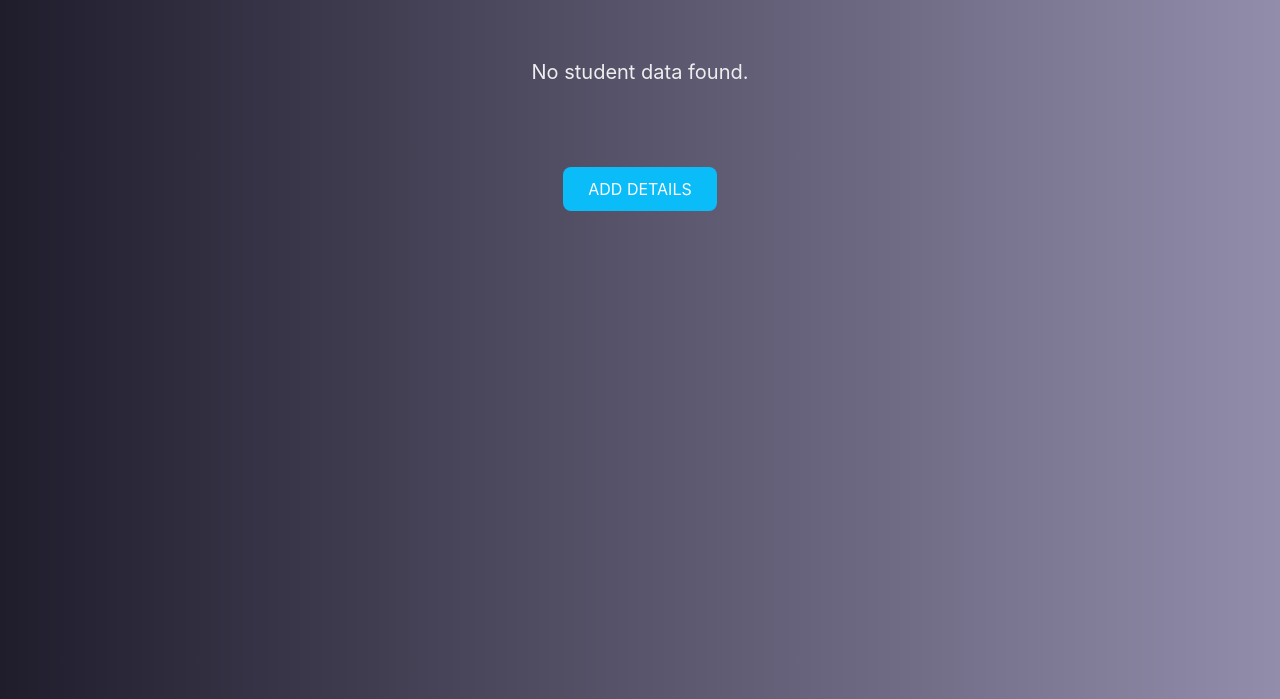
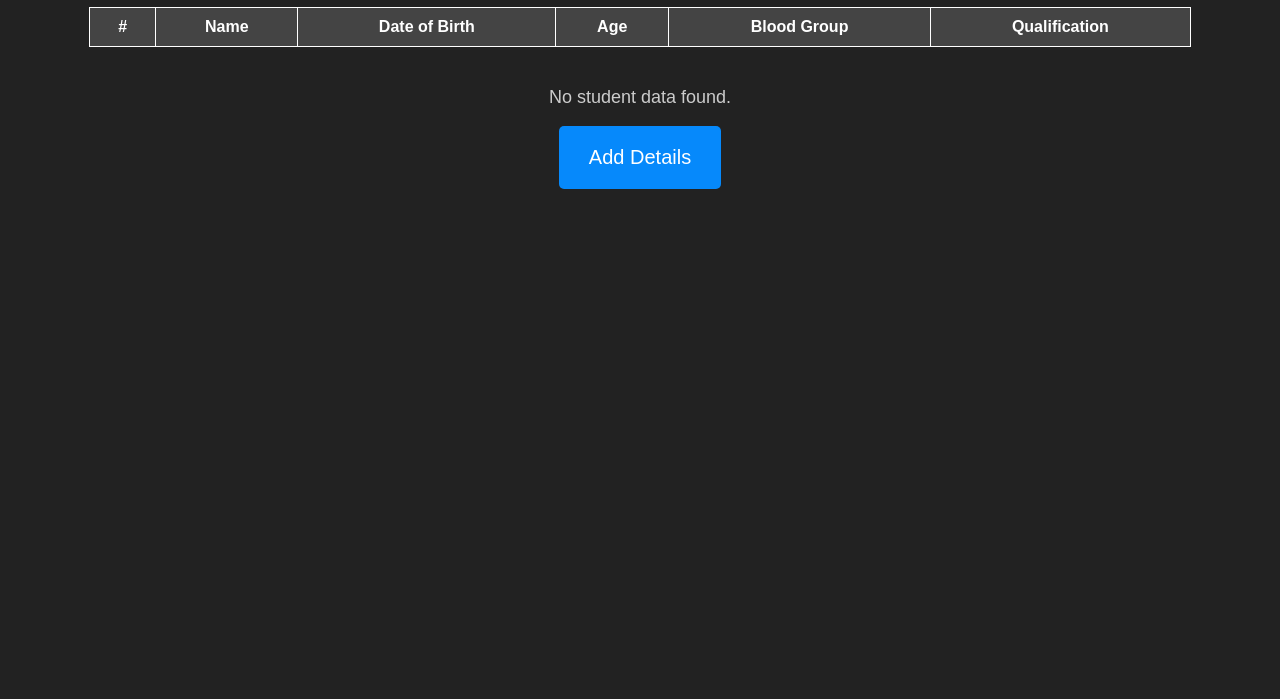
Before and after one commit to Kanimozhi-RAVI/JavaScript-task-9, a plain HTML site: page details.html in a window 1280 px wide. Shown: the part 101-800 px from the top of the page. Drawn offline with nearby package versions, Linux system fonts and the light colour scheme.

Commit message:
create a table

```diff
--- a/details.html
+++ b/details.html
@@ -1,98 +1,59 @@
 <!DOCTYPE html>
-<html lang="en">
+<html>
 <head>
-  <meta charset="UTF-8">
-  <title>Student Records</title>
-  <meta name="viewport" content="width=device-width, initial-scale=1.0">
-  <link
-    rel="stylesheet"
-    href="https://maxcdn.bootstrapcdn.com/bootstrap/4.3.1/css/bootstrap.min.css">
+  <title>Student Table</title>
   <style>
     body {
-      background: linear-gradient(to right, #1f1c2c, #928dab);
+      background-color: #222;
       color: white;
-      padding: 30px;
-      min-height: 100vh;
-    }
-
-    h2 {
+      font-family: Arial, sans-serif;
       text-align: center;
-      margin-bottom: 40px;
-      color: #0abcf8;
-      text-shadow: 0 0 10px #0abcf8;
+      padding: 20px;
     }
 
     table {
-      background-color: rgba(255, 255, 255, 0.1);
-      overflow: hidden;
+      margin: auto;
+      width: 90%;
+      border-collapse: collapse;
+      margin-top: 20px;
     }
 
     th, td {
-      text-align: center;
-      vertical-align: middle;
+      border: 1px solid white;
+      padding: 10px;
     }
 
-    thead {
-      background-color: #0abcf8;
-      color: #000;
+    th {
+      background-color: #444;
     }
 
-    tbody tr:hover {
-      background-color: rgba(255, 255, 255, 0.05);
+    .back-btn {
+      background-color: #0689fb;
+      color: white;
+      padding: 20px 30px;
+      border: none;
+      border-radius: 5px;
+      cursor: pointer;
+      font-size: 20px;
     }
 
-    .btn-back {
-      display: block;
-      margin: 30px auto 0;
-      background-color: #0abcf8;
-      color: white;
-      border: none;
-      padding: 10px 25px;
-      border-radius: 8px;
-      font-size: 16px;
-      transition: background 0.3s ease;
+    .back-btn:hover {
+      background-color: #218838;
     }
 
-    .btn-back:hover {
-      background-color: #098ab7;
-    }
-
-    .empty-msg {
-      text-align: center;
-      font-size: 20px;
-      padding: 50px;
-      color: #eee;
-    }
-
-    .table-responsive {
-      border-radius: 12px;
-      overflow-x: auto;
+    .no-data {
+      margin-top: 40px;
+      font-size: 18px;
+      color: #ccc;
     }
   </style>
 </head>
 <body>
 
-  <div class="container">
-    <h2> Student Details</h2>
+  <h1>Student Details</h1>
 
-    <div id="studentTableContainer" class="table-responsive"></div>
 
-    <button class="btn-back" onclick="goBack()">ADD DETAILS</button>
-  </div>
-
-  <script>
-    function goBack() {
-      window.location.href = "index.html";
-    }
-
-    const students = JSON.parse(localStorage.getItem("students")) || [];
-    const container = document.getElementById("studentTableContainer");
-
-    if (students.length === 0) {
-      container.innerHTML = "<div class='empty-msg'>No student data found.</div>";
-    } else {
-      let table = `
-        <table class="table table-bordered table-striped text-white">
+  <table>
     <thead>
       <tr>
         <th>#</th>
@@ -103,28 +64,35 @@
         <th>Qualification</th>
       </tr>
     </thead>
-          <tbody>
-      `;
+    <tbody id="body"></tbody>
+  </table>
 
-      students.forEach((student, index) => {
-        table += `
-          <tr>
-            <td>${index + 1}</td>
-            <td>${student.username}</td>
-            <td>${student.dob}</td>
-            <td>${student.age}</td>
-            <td>${student.bloodgroup}</td>
-            <td>${student.qualification}</td>
-          </tr>
-        `;
-      });
+  <div class="no-data" id="noDataMsg" style="display: none;">No student data found.</div>
+  <br>
+  <button class="back-btn" onclick="add()">Add Details</button>
 
-      table += `
-          </tbody>
-        </table>
-      `;
+  <script>
+    var table = JSON.parse(localStorage.getItem('students')) || [];
+    console.log(table);
 
-      container.innerHTML = table;
+    if (table.length === 0) {
+      document.getElementById('noDataMsg').style.display = 'block';
+    } else {
+      for (var i = 0; i < table.length; i++) {
+        document.getElementById('body').innerHTML +=
+          '<tr>' +
+            '<td>' + (i + 1) + '</td>' +
+            '<td>' + table[i].username + '</td>' +
+            '<td>' + table[i].dob + '</td>' +
+            '<td>' + table[i].age + '</td>' +
+            '<td>' + table[i].bloodgroup + '</td>' +
+            '<td>' + table[i].qualification + '</td>' +
+          '</tr>';
+      }
+    }
+
+    function add() {
+      location.replace('index.html');
     }
   </script>
 
--- a/style.css
+++ b/style.css
@@ -5,7 +5,7 @@
 
 }
 body{
-  background:linear-gradient(rgba(0,0,0,0.5),rgba(0,0,0,0.5)),url('image/sea.jpg');
+  background:linear-gradient(rgba(0,0,0,0.5),rgba(0,0,0,0.5)),url('image/bg.jpeg');
     background-attachment: fixed;
     background-position: center;
     background-size: cover;
@@ -22,7 +22,7 @@ body{
     width: 320px;
     height: 70px;
     z-index: 1;
-    background: linear-gradient(120deg, rgba(245, 2, 245, 0.5), rgba(1, 161, 193, 0.5),rgba(253, 3, 128, 0.5));
+    background: linear-gradient(120deg, rgba(59, 5, 59, 0.5), rgba(1, 161, 193, 0.5),rgba(253, 3, 128, 0.5));
 }
   @keyframes glow {
     from {
@@ -84,7 +84,7 @@ input:hover{
     color: #00f7ff;
 }
 .btn-glow {
-  background: linear-gradient(90deg, #3a8dde, #c85ed6);
+  background: linear-gradient(90deg, #012b55, #670374);
   color: white;
   font-size: 18px;
   width: 320px;
```
Also changed, not shown: image/bg.jpeg (added). Lines whose indentation alone changed are shown as unchanged.
